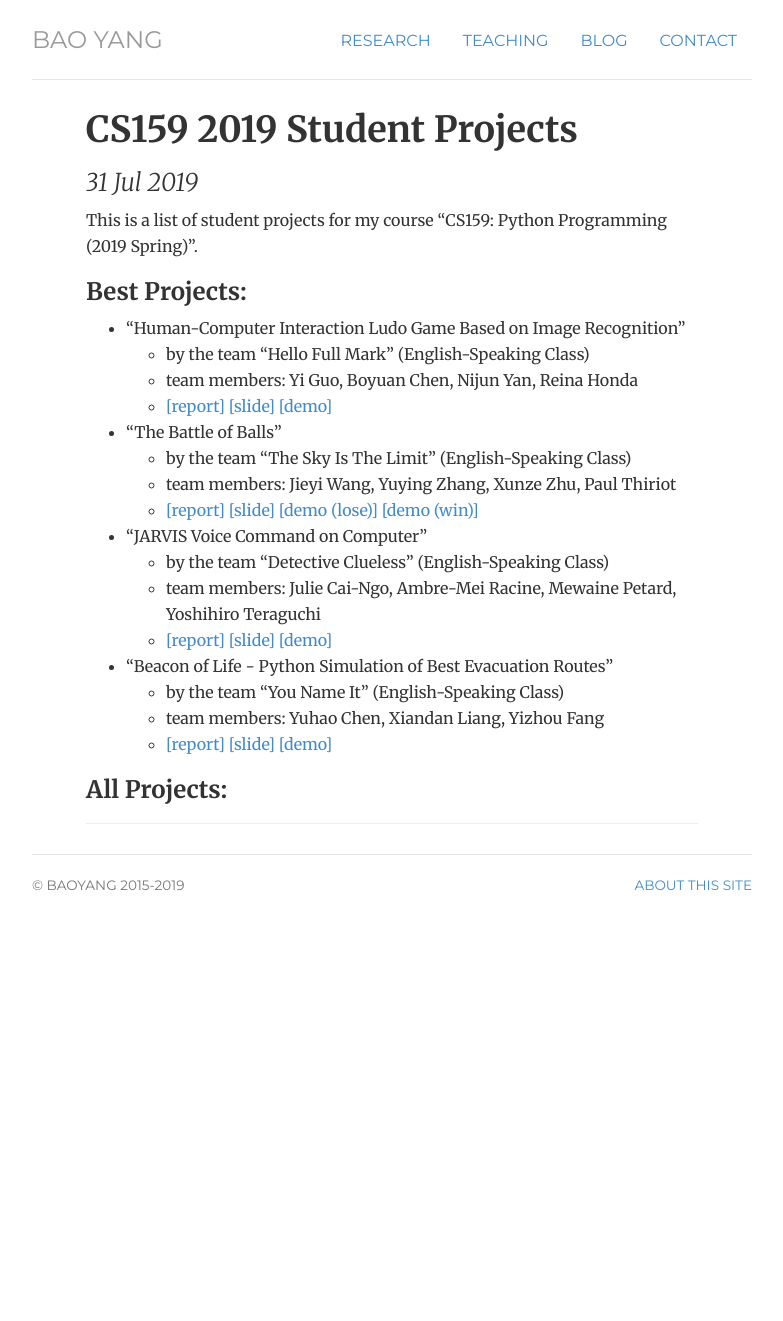
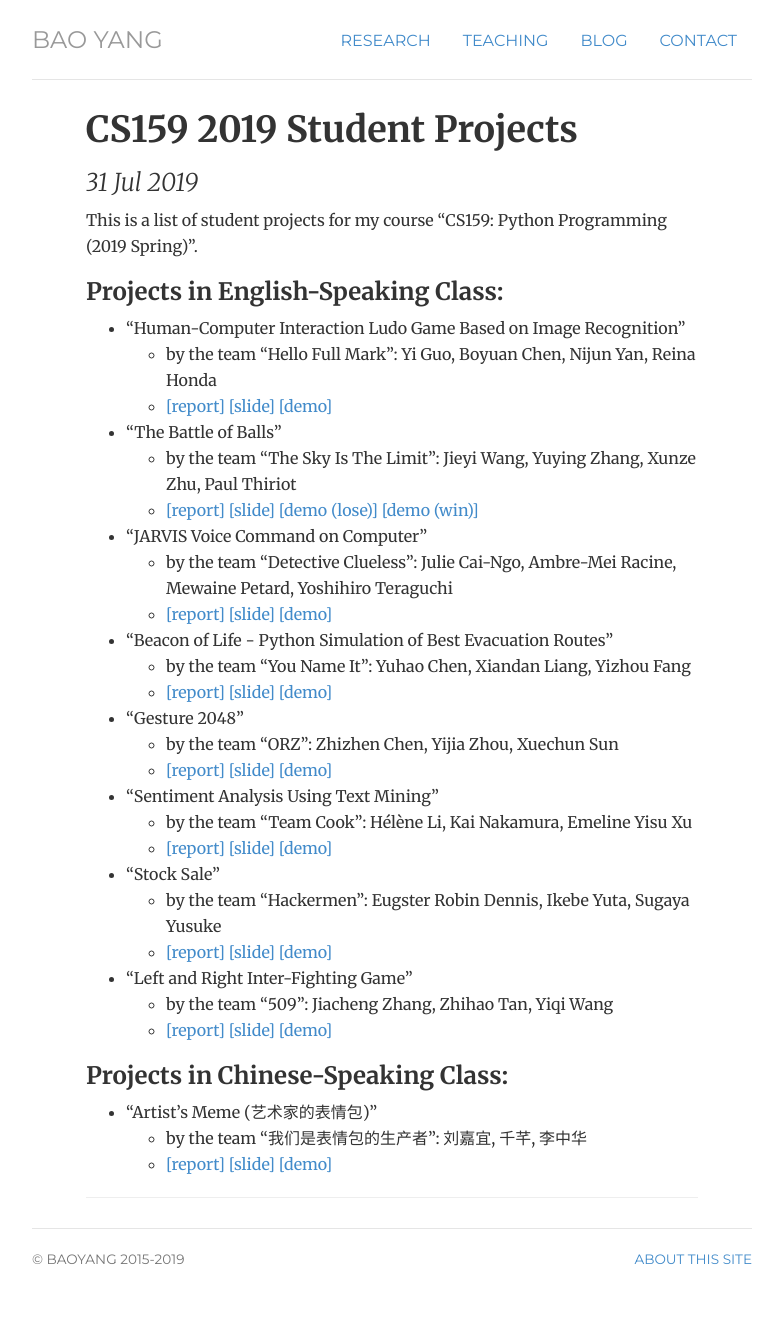
Before and after one commit to popeye007/popeye007.github.io, a Jekyll site: the page built from _posts/2019-07-31-cs159-2019-student-projects.md, in a window 1280 px wide. Shown: the whole page, without its empty margins (248-1031 px from the left). Built offline with Jekyll 4.4.1, drawn with Linux system fonts in a browser that asks for light colours; comment, search, counter and statistics services are not loaded; before the commit the page ends 947 px from its top, so only the background shows below that.

Commit message:
update projects

```diff
--- a/_posts/2019-07-31-cs159-2019-student-projects.md
+++ b/_posts/2019-07-31-cs159-2019-student-projects.md
@@ -6,26 +6,42 @@ title: CS159 2019 Student Projects
 This is a list of student projects for my course "CS159: Python Programming (2019 Spring)".
 
 
-### Best Projects:
+### Projects in English-Speaking Class:
   - "Human-Computer Interaction Ludo Game Based on Image Recognition"
-    + by the team "Hello Full Mark" (English-Speaking Class)
-    + team members: Yi Guo, Boyuan Chen, Nijun Yan, Reina Honda
+    + by the team "Hello Full Mark": Yi Guo, Boyuan Chen, Nijun Yan, Reina Honda
     + [[report]](/files/cs159-2019-en/HelloFullMark_report.pdf) [[slide]](/files/cs159-2019-en/HelloFullMark_slide.pdf) [[demo]](/files/cs159-2019-en/HelloFullMark_demo.mp4)
 
   - "The Battle of Balls"
-    + by the team "The Sky Is The Limit" (English-Speaking Class)
-    + team members: Jieyi Wang, Yuying Zhang, Xunze Zhu, Paul Thiriot
+    + by the team "The Sky Is The Limit": Jieyi Wang, Yuying Zhang, Xunze Zhu, Paul Thiriot
     + [[report]](/files/cs159-2019-en/TheSkyIsTheLimit_report.pdf) [[slide]](/files/cs159-2019-en/TheSkyIsTheLimit_slide.pdf) [[demo (lose)]](/files/cs159-2019-en/TheSkyIsTheLimit_lose_demo.mp4) [[demo (win)]](/files/cs159-2019-en/TheSkyIsTheLimit_win_demo.mp4)
 
   - "JARVIS Voice Command on Computer"
-    + by the team "Detective Clueless" (English-Speaking Class)
-    + team members: Julie Cai-Ngo, Ambre-Mei Racine, Mewaine Petard, Yoshihiro Teraguchi
+    + by the team "Detective Clueless": Julie Cai-Ngo, Ambre-Mei Racine, Mewaine Petard, Yoshihiro Teraguchi
     + [[report]](/files/cs159-2019-en/DetectiveClueless_report.pdf) [[slide]](/files/cs159-2019-en/DetectiveClueless_slide.pdf) [[demo]](/files/cs159-2019-en/DetectiveClueless_demo.mp4)
 
   - "Beacon of Life - Python Simulation of Best Evacuation Routes"
-    + by the team "You Name It" (English-Speaking Class)
-    + team members: Yuhao Chen, Xiandan Liang, Yizhou Fang
-    + [[report]](/files/cs159-2019-en/YouNameIt_report.pdf) [[slide]](/files/cs159-2019-en/YouNameIt_slide.pdf) [[demo]](/files/cs159-2019-en/YouNameIt_demo.mp4)
+    + by the team "You Name It": Yuhao Chen, Xiandan Liang, Yizhou Fang
+    + [[report]](/files/cs159-2019-en/YouNameIt_report.pdf) [[slide]](/files/cs159-2019-en/YouNameIt_slide.pdf) [[demo]](/files/cs159-2019-en/YouNameIt_demo.gif)
+
+  - "Gesture 2048"
+    + by the team "ORZ": Zhizhen Chen, Yijia Zhou, Xuechun Sun
+    + [[report]](/files/cs159-2019-en/Orz_report.pdf) [[slide]](/files/cs159-2019-en/Orz_slide.pdf) [[demo]](/files/cs159-2019-en/Orz_demo.mp4)
+
+  - "Sentiment Analysis Using Text Mining"
+    + by the team "Team Cook": Hélène Li, Kai Nakamura, Emeline Yisu Xu
+    + [[report]](/files/cs159-2019-en/TeamCook_report.pdf) [[slide]](/files/cs159-2019-en/TeamCook_slide.pdf) [[demo]](/files/cs159-2019-en/TeamCook_demo.mp4)
+
+  - "Stock Sale"
+    + by the team "Hackermen": Eugster Robin Dennis, Ikebe Yuta, Sugaya Yusuke
+    + [[report]](/files/cs159-2019-en/Hackermen_report.pdf) [[slide]](/files/cs159-2019-en/Hackermen_slide.pdf) [[demo]](/files/cs159-2019-en/Hackermen_demo.mp4)
+
+  - "Left and Right Inter-Fighting Game"
+    + by the team "509": Jiacheng Zhang, Zhihao Tan, Yiqi Wang
+    + [[report]](/files/cs159-2019-en/509_report.pdf) [[slide]](/files/cs159-2019-en/509_slide.pdf) [[demo]](/files/cs159-2019-en/509_demo.mp4)
 
 
-### All Projects:
+### Projects in Chinese-Speaking Class:
+
+  - "Artist’s Meme (艺术家的表情包)"
+    + by the team "我们是表情包的生产者": 刘嘉宜, 千芊, 李中华
+    + [[report]](/files/cs159-2019-zh/我们是表情包的生产者_report.pdf) [[slide]](/files/cs159-2019-zh/我们是表情包的生产者_slide.pdf) [[demo]](/files/cs159-2019-zh/我们是表情包的生产者_demo.mp4)
```
Also changed, not shown: 15 other files.
